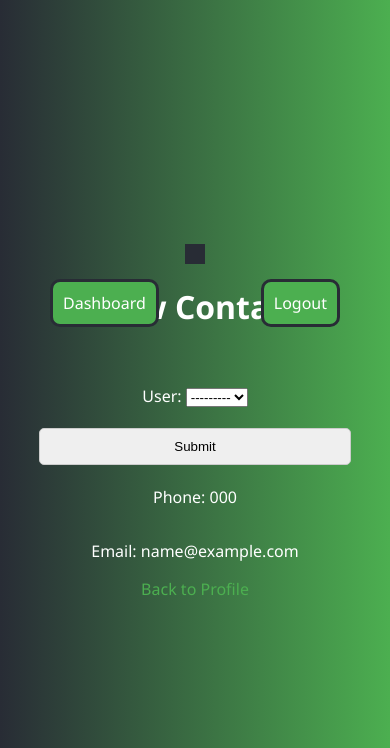
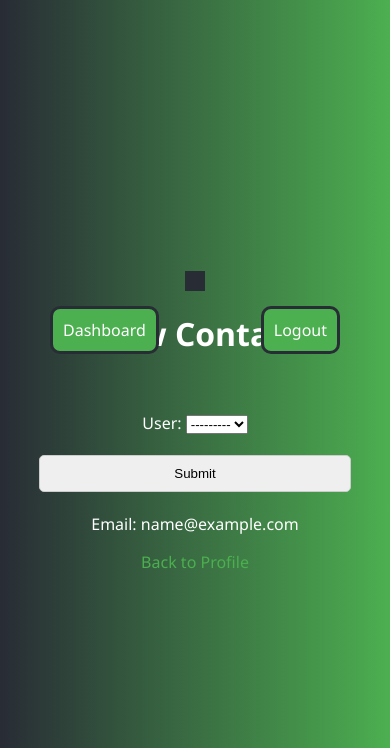
Before and after one commit to ILoveJRock/CSSCrusaders, a Django app: template templates/view_contact_info.html in a window 390 px wide. Shown: the top 748 px of the page. Run offline with Django 4.2, Linux system fonts and the light colour scheme; data comes from the database, SQL or seed files in the repository; tables that the repository leaves empty hold one stand-in row (values such as "Sample post"); the template is opened without the code that fills it: values that come from a table or form of the project are taken from there, most other values are stand-ins (such as "Sample title", 1, 10 or a date in 2020).

Commit message:
Remove phone field from view_contact_info.html template

```diff
--- a/templates/view_contact_info.html
+++ b/templates/view_contact_info.html
@@ -84,7 +84,6 @@
     </form>
 
     {% if selected_user %}
-    <p>Phone: {{ selected_user.phone }}</p>
     <p>Email: {{ selected_user.email }}</p>
     {% endif %}
 
```
